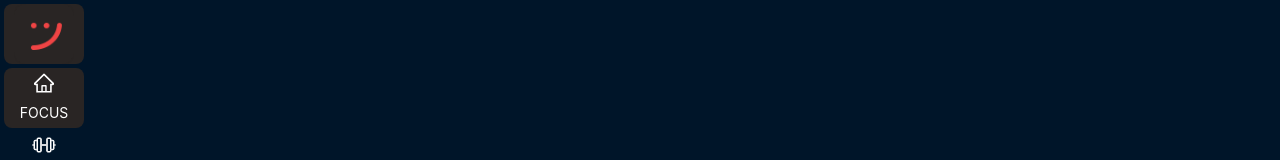
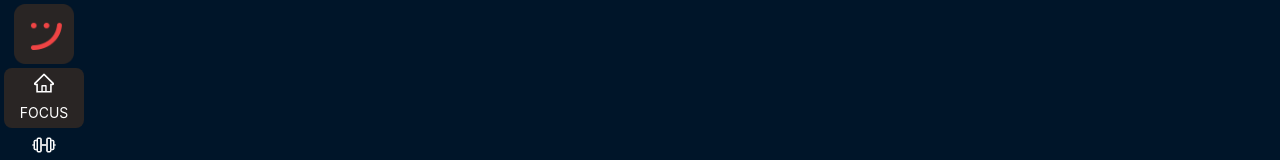
Before and after one commit to ledinhtuyen/ITSS2_Pomodoro, a React (Vite) app in the folder frontend/: page / in a window 1280 px wide. Shown: the top 160 px of the page. Built offline with nearby package versions, Linux system fonts and the light colour scheme.

Commit message:
fix UI when click sidebar

```diff
--- a/frontend/src/layouts/index.tsx
+++ b/frontend/src/layouts/index.tsx
@@ -26,7 +26,7 @@ function getItem(
 }
 
 const items: MenuProps["items"] = [
-  getItem(undefined, "1", <img src={LogoIcon} />),
+  getItem(undefined, "0", <img src={LogoIcon} />),
   getItem("FOCUS", "1", <HomeOutlined />),
   getItem("EXERCISE", "2", <ExerciseIcon />),
   getItem("LIKES", "3", <HeartOutlined />),
@@ -48,8 +48,9 @@ const DefaultLayout = ({ children }: DefaultLayoutProps) => {
     setCurrentPage(e.key);
   };
 
+  // Navigate URL when currentPage state change
   useEffect(() => {
-    currentPage === "1"
+    currentPage === "1" || currentPage === "0"
       ? navigate("/")
       : currentPage === "2"
       ? navigate("/exercise")
```
